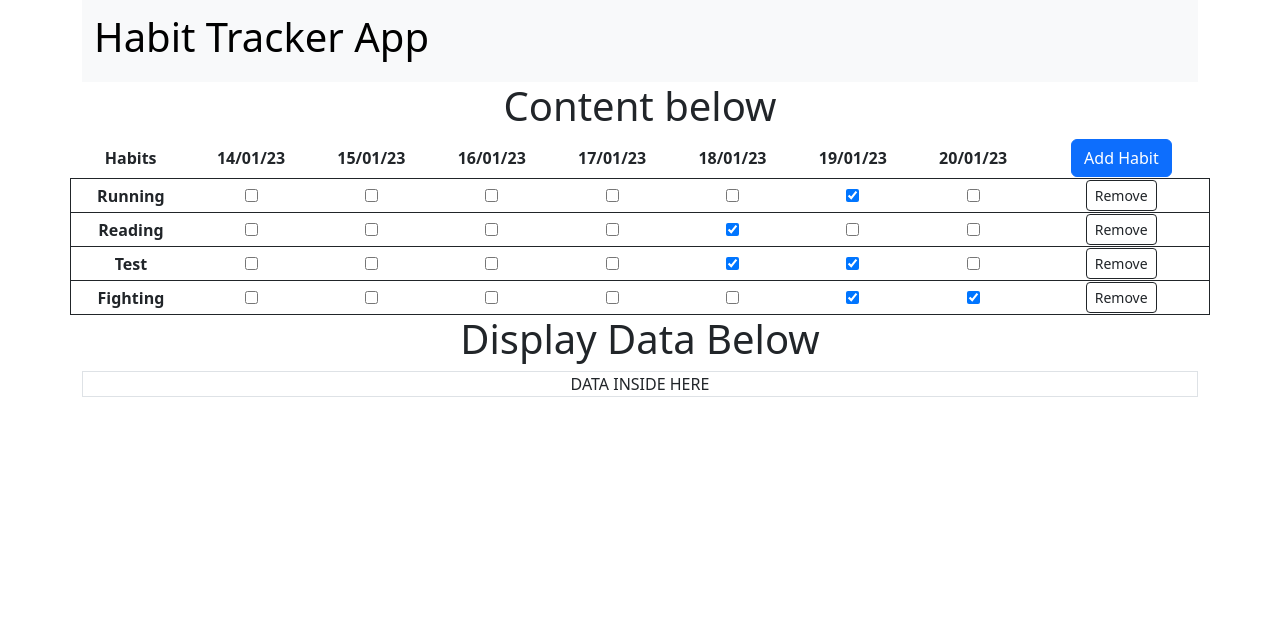
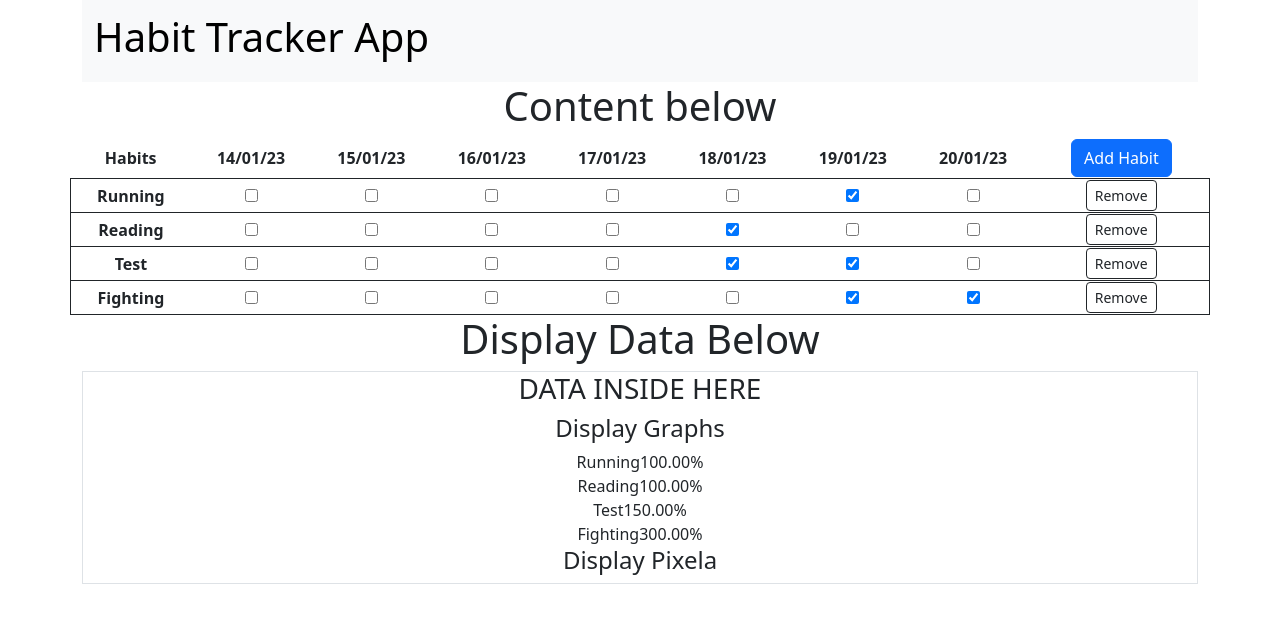
Before and after one commit to dedhack/habit-tracker, a React (Vite) app in the folder habit-tracker-app/: page / in a window 1280 px wide. Shown: the top 622 px of the page. Built offline with nearby package versions, Linux system fonts and the light colour scheme.

Commit message:
calculated percentage for each habit

```diff
--- a/habit-tracker-app/src/App.jsx
+++ b/habit-tracker-app/src/App.jsx
@@ -21,6 +21,8 @@ function App() {
     window.localStorage.setItem("USER_HABITS", JSON.stringify(habitsState));
   }, [habitsState]);
 
+  ////////////////////////////////
+  // Creating the dates for the week
   const todayDate = new Date();
   const lastWeek = subDays(todayDate, 6);
   const wholeWeek = eachDayOfInterval({
@@ -60,6 +62,7 @@ function App() {
           customWholeWeek,
           recordHabit,
           unrecordHabit,
+          todayDate,
         }}
       >
         <Header />
--- a/habit-tracker-app/src/components/DispData.jsx
+++ b/habit-tracker-app/src/components/DispData.jsx
@@ -1,7 +1,18 @@
-import React from "react";
+import React, { useContext, useState, useEffect } from "react";
+import { HabitCtx } from "../context/AppCtx";
+import Graphs from "./Graphs";
+import Pixela from "./Pixela";
 
 const DispData = () => {
-  return <div className="border border-1">DATA INSIDE HERE</div>;
+  const habitCtx = useContext(HabitCtx);
+
+  return (
+    <div className="border border-1">
+      <h3>DATA INSIDE HERE</h3>
+      <Graphs />
+      <Pixela />
+    </div>
+  );
 };
 
 export default DispData;
--- /dev/null
+++ b/habit-tracker-app/src/components/Graphs.jsx
@@ -0,0 +1,41 @@
+import React, { useState, useEffect, useContext } from "react";
+import { HabitCtx } from "../context/AppCtx";
+import {
+  subDays,
+  format,
+  eachDayOfInterval,
+  parse,
+  differenceInDays,
+} from "date-fns";
+
+const Graphs = () => {
+  const habitCtx = useContext(HabitCtx);
+
+  // Calculate the percentage of the habit completed
+  // no. of days = current date - start date
+  // % = size of array of dates / number of days
+
+  const mapOutHabits = habitCtx.habitsState.map((habit) => {
+    const parsedStartDate = parse(habit.dates[0], "dd/MM/yy", new Date());
+    const noOfDays = differenceInDays(habitCtx.todayDate, parsedStartDate);
+    const trackedDays = habit.dates.length;
+    const percentage = ((trackedDays / noOfDays) * 100).toFixed(2);
+    // console.log(habit.name, noOfDays, trackedDays, percentage);
+
+    return (
+      <div>
+        {habit.name}
+        {percentage}%
+      </div>
+    );
+  });
+
+  return (
+    <div>
+      <h4>Display Graphs</h4>
+      {mapOutHabits}
+    </div>
+  );
+};
+
+export default Graphs;
--- a/habit-tracker-app/src/components/Habits.jsx
+++ b/habit-tracker-app/src/components/Habits.jsx
@@ -2,43 +2,12 @@ import React, { useEffect, useState, useContext } from "react";
 import HabitCard from "./HabitCard";
 import habitsArray from "../data/habitsArray";
 import { subDays, format, eachDayOfInterval } from "date-fns";
-// import Button from "./Button";
 import { HabitCtx } from "../context/AppCtx";
-// import { Modal, Button } from "react-bootstrap";
 import HabitModal from "./HabitModal";
 import produce from "immer";
 
 const Habits = () => {
-  // const [habitsState, habitCtx.setHabitsState] = useState(habitsArray);
-
-  // useEffect(() => {
-  //   const localData = window.localStorage.getItem("USER_HABITS");
-  //   if (localData !== null) habitCtx.setHabitsState(JSON.parse(localData));
-  // }, []);
-
-  // // Local Storage of habits state
-  // useEffect(() => {
-  //   window.localStorage.setItem("USER_HABITS", JSON.stringify(habitsState));
-  // }, [habitsState]);
-
   const habitCtx = useContext(HabitCtx);
-
-  ////////////////////////////////
-  // Creating the dates for the week
-  // const todayDate = new Date();
-  // const lastWeek = subDays(todayDate, 6);
-  // const wholeWeek = eachDayOfInterval({
-  //   start: lastWeek,
-  //   end: todayDate,
-  // });
-  // // Convert javascript date to custom format
-  // const customWholeWeek = [];
-  // const convertToCustomFormat = () => {
-  //   wholeWeek.map((date) => {
-  //     customWholeWeek.push(format(date, "dd/MM/yy"));
-  //   });
-  // };
-  // convertToCustomFormat();
 
   const weekMapped = habitCtx.customWholeWeek.map((date, i) => {
     let formattedDate = date;
@@ -51,33 +20,16 @@ const Habits = () => {
 
   ////////////////////////////////
   const addHabit = (newHabit) => {
-    // console.log(newHabit);
-    // add in newHabit into our habits state
     const newHabitEntry = { name: newHabit, dates: [] };
-    // console.log(newHabitEntry);
-    habitCtx.setHabitsState([...habitsState, newHabitEntry]);
+    habitCtx.setHabitsState([...habitCtx.habitsState, newHabitEntry]);
   };
 
   const removeHabit = (name) => {
     console.log("Habit name: " + name);
-    const filteredHabits = habitsState.filter((d) => d.name !== name);
+    const filteredHabits = habitCtx.habitsState.filter((d) => d.name !== name);
     habitCtx.setHabitsState(filteredHabits);
   };
-
-  const recordHabit = (index, date) => {
-    const updatedRecord = produce(habitsState, (draft) => {
-      draft[index].dates.push(date);
-    });
-    habitCtx.setHabitsState(updatedRecord);
-  };
-
-  const unrecordHabit = (index, date) => {
-    const updatedRecord = produce(habitsState, (draft) => {
-      const i = draft[index].dates.findIndex((habitDate) => habitDate === date);
-      if (index !== -1) draft[index].dates.splice(i, 1);
-    });
-    habitCtx.setHabitsState(updatedRecord);
-  };
+  ////////////////////////////////
 
   ////////////////////////////////
   // Map out habits
--- /dev/null
+++ b/habit-tracker-app/src/components/Pixela.jsx
@@ -0,0 +1,11 @@
+import React from "react";
+
+const Pixela = () => {
+  return (
+    <div>
+      <h4>Display Pixela</h4>
+    </div>
+  );
+};
+
+export default Pixela;
```
